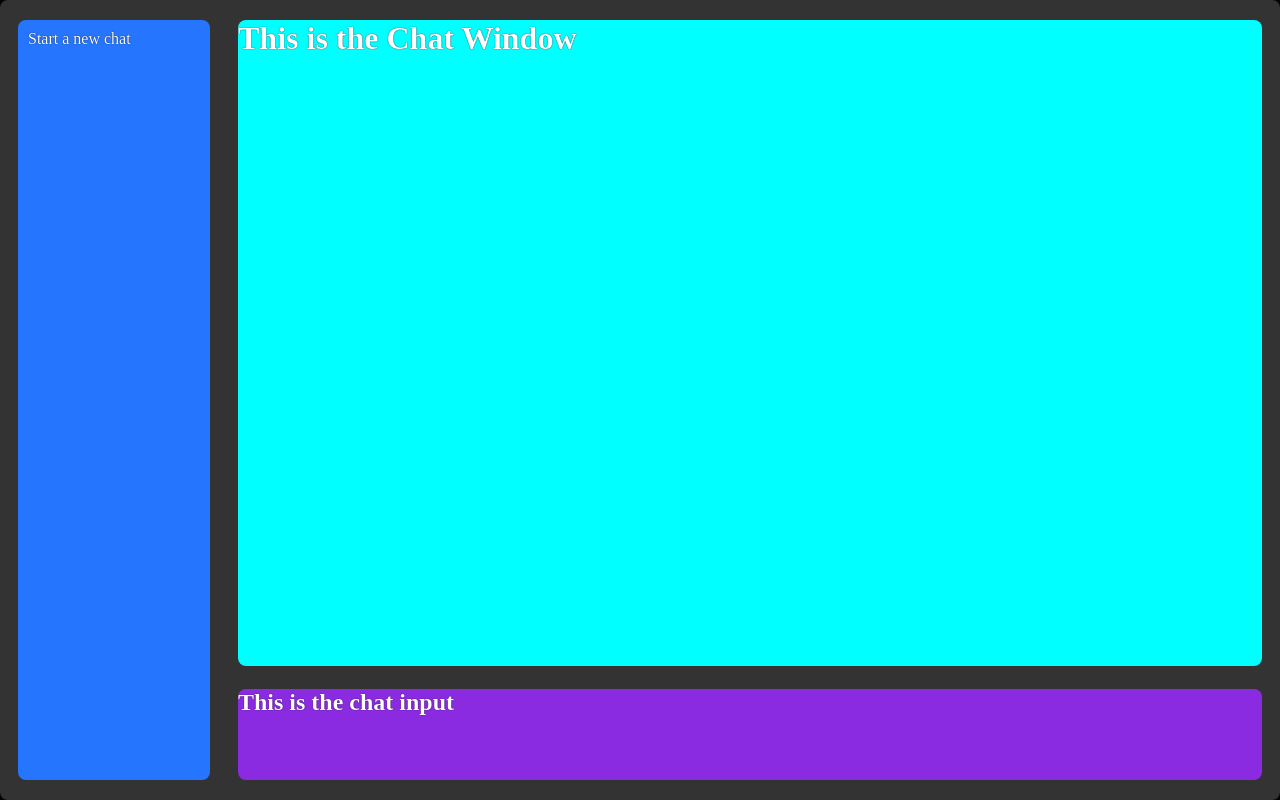
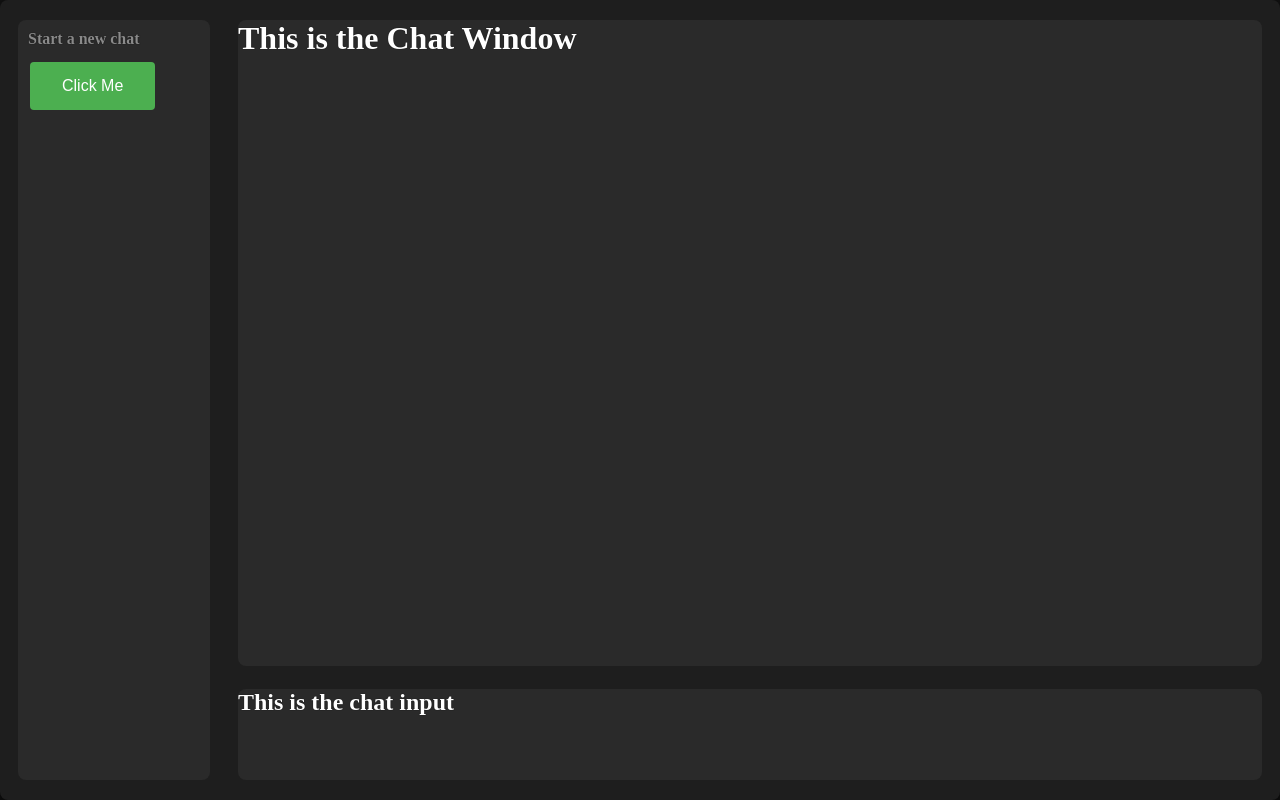
Before and after one commit to zingzongy/vue-tauri-chatbot, a Vue app: page / in a window 1280 px wide. Built offline with nearby package versions, Linux system fonts and the light colour scheme.

Commit message:
added actionbutton component basic styling, changed color scheme

```diff
--- a/src/App.vue
+++ b/src/App.vue
@@ -1,12 +1,13 @@
 <script setup lang="ts">
 //this is where your typescript code goes
-
+import ActionButton from './components/ActionButton.vue';
 </script>
 
 <template>
   <div class="app-root">
     <div class="chat-sidebar">
       <p>Start a new chat</p>
+      <ActionButton>Hello</ActionButton>
     </div>
     <div class="chat-container">
       <div class="chat-window">
--- /dev/null
+++ b/src/components/ActionButton.vue
@@ -0,0 +1,33 @@
+<script setup lang="ts">
+//no logic rn, just here so vue knows its a setup script
+</script>
+
+<template>
+    <button class="simple-button">
+        Click Me
+    </button>
+</template>
+
+<style scoped>
+/*basic styling to make it look like a button*/
+.simple-button {
+    background-color: #4CAF50; /* Green */
+    border: none;
+    color: white;
+    padding: 15px 32px;
+    text-align: center;
+    text-decoration: none;
+    display: inline-block;
+    font-size: 16px;
+    margin: 4px 2px;
+    cursor: pointer;
+    border-radius: 4px;
+}
+
+.simple-button:hover {
+    background-color: #45a049; /* Darker green on hover */
+}
+.simple-button:active {
+    background-color: #3e8e41; /* Even darker green on click */
+}
+</style>
--- a/src/styles/global.css
+++ b/src/styles/global.css
@@ -12,18 +12,19 @@
 html, body, #app {
     height: 100%;
     width: 100%;
+    background-color: #121212;
 }
 
+/* mounting point, no style needed */
 #app {
-    display: flex;
-    justify-content: center;
-    align-items: center;
+    height: 100%;
+    width: 100%;
 }
 
 .app-root {
     width: 100vw;
     height: 100vh;
-    background-color: #333;
+    background-color: #1E1E1E;
     border-radius: 8px;
     box-shadow: 0 5px 15px rgba(0, 0, 0, 0.8);
     display: flex;
@@ -40,24 +41,31 @@ html, body, #app {
     display: flex;
     flex-direction: column;
     justify-content: space-between;
+    background-color: #1E1E1E;
     overflow: hidden;
 }
 
 .chat-sidebar {
     width: 15%;
     height: 95%;
-    background-color: #2575ff;
+    background-color: #2A2A2A;
     border-radius: 8px;
     margin-right: 10px;
     padding: 10px;
     overflow-y: auto; /* Allows scrolling if content overflows */
 }
 
+.chat-sidebar p {
+    color: #8A8A8A; /* Dim Grey - Secondary Text */
+    font-weight: bold;
+    margin-bottom: 10px;
+}
+
 .chat-window {
     width: 100%;
     height: 85%;
-    background-color: aqua;
     border-radius: 8px;
+    background-color: #2A2A2A;
     margin: 0%;
     overflow-y: auto; /* Allows scrolling if content overflows */
 }
@@ -66,7 +74,7 @@ html, body, #app {
     height: 12%;
     width: 100%;
     border-radius: 8px;
-    background-color: blueviolet;
+    background-color: #2A2A2A;
     overflow-y: auto; /* Allows scrolling if content overflows */
 }
 
```
